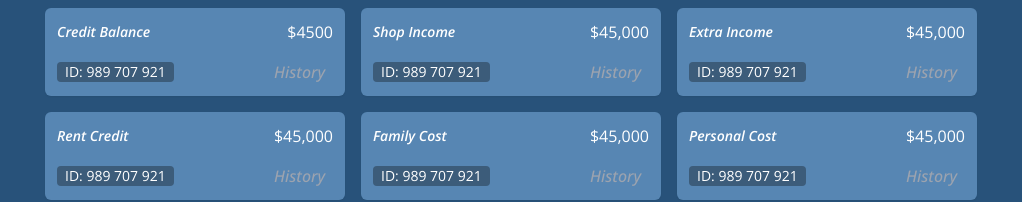
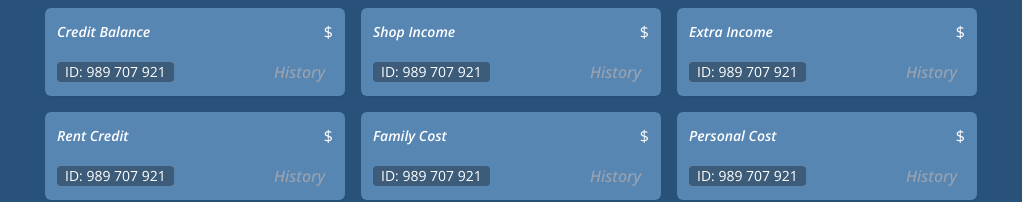
Before and after one commit to ashaansojib/money-management, a React (Vite) app: page / in a window 1280 px wide. Shown: the top 202 px of the page, without its empty margins (129-1151 px from the left). Built offline with nearby package versions, Linux system fonts and the light colour scheme; no server answers.

Commit message:
update the ui amount

```diff
--- a/src/index.css
+++ b/src/index.css
@@ -25,7 +25,7 @@ body {
 input[type=text]:focus{
   @apply outline-none
 }
-input[type=text]{
+input[type=text], input[type=number]{
   @apply px-2 rounded bg-[#3c5c7a] mt-2 inline-block w-full
 }
 h3{
--- a/src/pages/cards/FamilyCost.jsx
+++ b/src/pages/cards/FamilyCost.jsx
@@ -1,12 +1,14 @@
 import React from "react";
 import { Link } from "react-router-dom";
+import { useMoneyCounterByCatQuery } from "../../redux/features/apis/MoneyCounter";
 
 const FamilyCost = () => {
+  const { data: cost, isLoading } = useMoneyCounterByCatQuery("main-balance");
   return (
     <div className="card">
       <div className="item">
         <h3>Family Cost</h3>
-        <p>$45,000</p>
+        <p>$ {isLoading ? "loading..." : cost?.data[0]?.amount}</p>
       </div>
       <div>
         {/* <input type="text" placeholder='Add Cash' /> */}
--- a/src/pages/cards/OutsideIncome.jsx
+++ b/src/pages/cards/OutsideIncome.jsx
@@ -1,13 +1,15 @@
 import React from "react";
 import { Link } from "react-router-dom";
+import { useMoneyCounterByCatQuery } from "../../redux/features/apis/MoneyCounter";
 
 const OutsideIncome = () => {
+  const { data: cost, isLoading } = useMoneyCounterByCatQuery("main-balance");
 
   return (
     <div className="card">
       <div className="item">
         <h3>Extra Income</h3>
-        <p>$45,000</p>
+        <p>$ {isLoading ? "loading..." : cost?.data[0]?.amount}</p>
       </div>
       <div>
         {/* <input type="text" placeholder='Add Cash' /> */}
--- a/src/pages/cards/PersonalCost.jsx
+++ b/src/pages/cards/PersonalCost.jsx
@@ -1,12 +1,14 @@
 import React from "react";
 import { Link } from "react-router-dom";
+import { useMoneyCounterByCatQuery } from "../../redux/features/apis/MoneyCounter";
 const PersonalCost = () => {
+  const { data: cost, isLoading } = useMoneyCounterByCatQuery("main-balance");
 
   return (
     <div className="card">
       <div className="item">
         <h3>Personal Cost</h3>
-        <p>$45,000</p>
+        <p>$ {isLoading ? "loading..." : cost?.data[0]?.amount}</p>
       </div>
       <div>
         {/* <input type="text" placeholder='Add Cash' /> */}
--- a/src/pages/cards/RentList.jsx
+++ b/src/pages/cards/RentList.jsx
@@ -1,12 +1,14 @@
 import React from "react";
 import { Link } from "react-router-dom";
+import { useMoneyCounterByCatQuery } from "../../redux/features/apis/MoneyCounter";
 const RentList = () => {
+  const { data: cost, isLoading } = useMoneyCounterByCatQuery("main-balance");
 
   return (
     <div className="card">
       <div className="item">
         <h3>Rent Credit</h3>
-        <p>$45,000</p>
+        <p>$ {isLoading ? "loading..." : cost?.data[0]?.amount}</p>
       </div>
       <div>
         {/* <input type="text" placeholder='Add Cash' /> */}
--- a/src/pages/cards/ShopIncome.jsx
+++ b/src/pages/cards/ShopIncome.jsx
@@ -1,12 +1,14 @@
 import React from "react";
 import { Link } from "react-router-dom";
+import { useMoneyCounterByCatQuery } from "../../redux/features/apis/MoneyCounter";
 
 const ShopIncome = () => {
+  const { data: cost, isLoading } = useMoneyCounterByCatQuery("shop-income");
   return (
     <div className="card">
       <div className="item">
         <h3>Shop Income</h3>
-        <p>$45,000</p>
+        <p>$ {isLoading ? "loading..." : cost?.data[0]?.amount}</p>
       </div>
       <div>
         {/* <input type="text" placeholder='Add Cash' /> */}
--- a/src/pages/cards/TotalMoney.jsx
+++ b/src/pages/cards/TotalMoney.jsx
@@ -1,12 +1,13 @@
 import React from "react";
 import { Link } from "react-router-dom";
+import { useMoneyCounterByCatQuery } from "../../redux/features/apis/MoneyCounter";
 const TotalMoney = () => {
-
+  const { data: cost, isLoading } = useMoneyCounterByCatQuery("main-balance");
   return (
     <div className="card">
       <div className="item">
         <h3>Credit Balance</h3>
-        <p>$4500</p>
+        <p>$ {isLoading ? "loading..." : cost?.data[0]?.amount}</p>
       </div>
       <div>
         {/* <input type="text" placeholder='Add Cash' /> */}
--- a/src/pages/home/AddMoney.jsx
+++ b/src/pages/home/AddMoney.jsx
@@ -18,8 +18,10 @@ const AddMoney = () => {
 
   const onSubmit = async (data) => {
     data.cat = cat;
+    if (cat) {
+      addMoneyCounter(data);
+    }
     await addMoneyItem(data);
-    await addMoneyCounter(data);
     reset();
   };
   const selectCategory = (e) => {
@@ -30,8 +32,8 @@ const AddMoney = () => {
       <h3>Which Money Want to Add?</h3>
       <form onSubmit={handleSubmit(onSubmit)}>
         <input
-          type="text"
-          {...register("amount", { required: true })}
+          type="number"
+          {...register("amount", { required: true, valueAsNumber: true })}
           placeholder="Cash Amount"
         />
         <input
```
